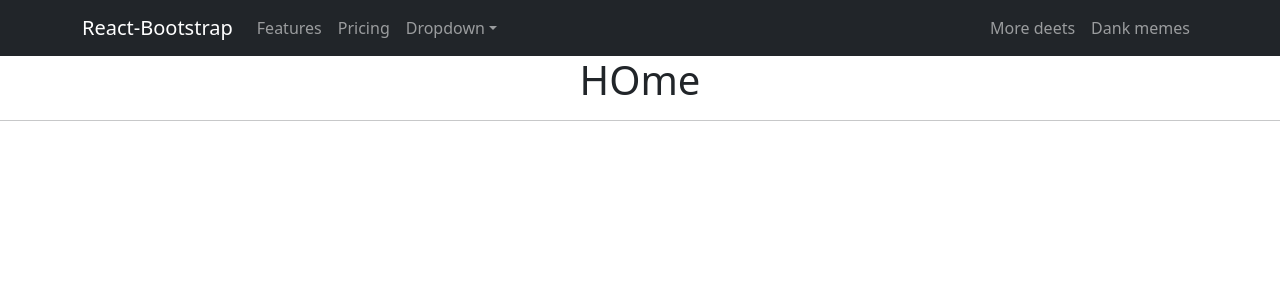
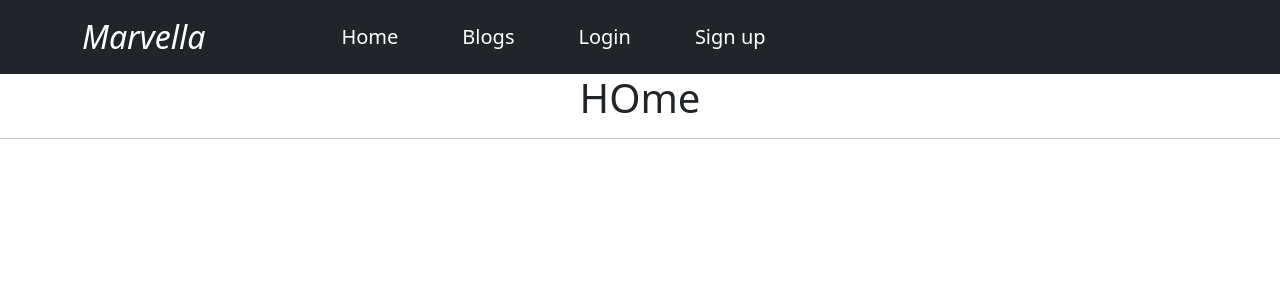
Before and after one commit to zereentabassum/inventory-management-website, a React (Create React App) app: page / in a window 1280 px wide. Shown: the top 300 px of the page. Built offline with nearby package versions, Linux system fonts and the light colour scheme.

Commit message:
navbar added

```diff
--- a/src/Components/Header/Header.js
+++ b/src/Components/Header/Header.js
@@ -1,31 +1,23 @@
 import React from 'react';
 import { Container, Nav, NavDropdown } from 'react-bootstrap';
 import { Navbar } from 'react-bootstrap';
+import { Link } from 'react-router-dom';
 
 const Header = () => {
     return (
         <div>
             <Navbar collapseOnSelect expand="lg" bg="dark" variant="dark">
-  <Container>
-  <Navbar.Brand href="#home">React-Bootstrap</Navbar.Brand>
+  <Container className=''>
+  <Navbar.Brand ><i className='fs-2'>Marvella</i></Navbar.Brand>
+
   <Navbar.Toggle aria-controls="responsive-navbar-nav" />
   <Navbar.Collapse id="responsive-navbar-nav">
-    <Nav className="me-auto">
-      <Nav.Link href="#features">Features</Nav.Link>
-      <Nav.Link href="#pricing">Pricing</Nav.Link>
-      <NavDropdown title="Dropdown" id="collasible-nav-dropdown">
-        <NavDropdown.Item href="#action/3.1">Action</NavDropdown.Item>
-        <NavDropdown.Item href="#action/3.2">Another action</NavDropdown.Item>
-        <NavDropdown.Item href="#action/3.3">Something</NavDropdown.Item>
-        <NavDropdown.Divider />
-        <NavDropdown.Item href="#action/3.4">Separated link</NavDropdown.Item>
-      </NavDropdown>
-    </Nav>
-    <Nav>
-      <Nav.Link href="#deets">More deets</Nav.Link>
-      <Nav.Link eventKey={2} href="#memes">
-        Dank memes
-      </Nav.Link>
+    <Nav className="px-5 mx-5">
+    <Navbar.Brand className='px-4' as={Link}to="/home">Home</Navbar.Brand>
+    <Navbar.Brand className='px-4' as={Link}to="/blogs">Blogs</Navbar.Brand>
+    <Navbar.Brand className='px-4' as={Link}to="/login">Login</Navbar.Brand>
+    <Navbar.Brand className='px-4' as={Link}to="/signup">Sign up</Navbar.Brand>
+
     </Nav>
   </Navbar.Collapse>
   </Container>
```
